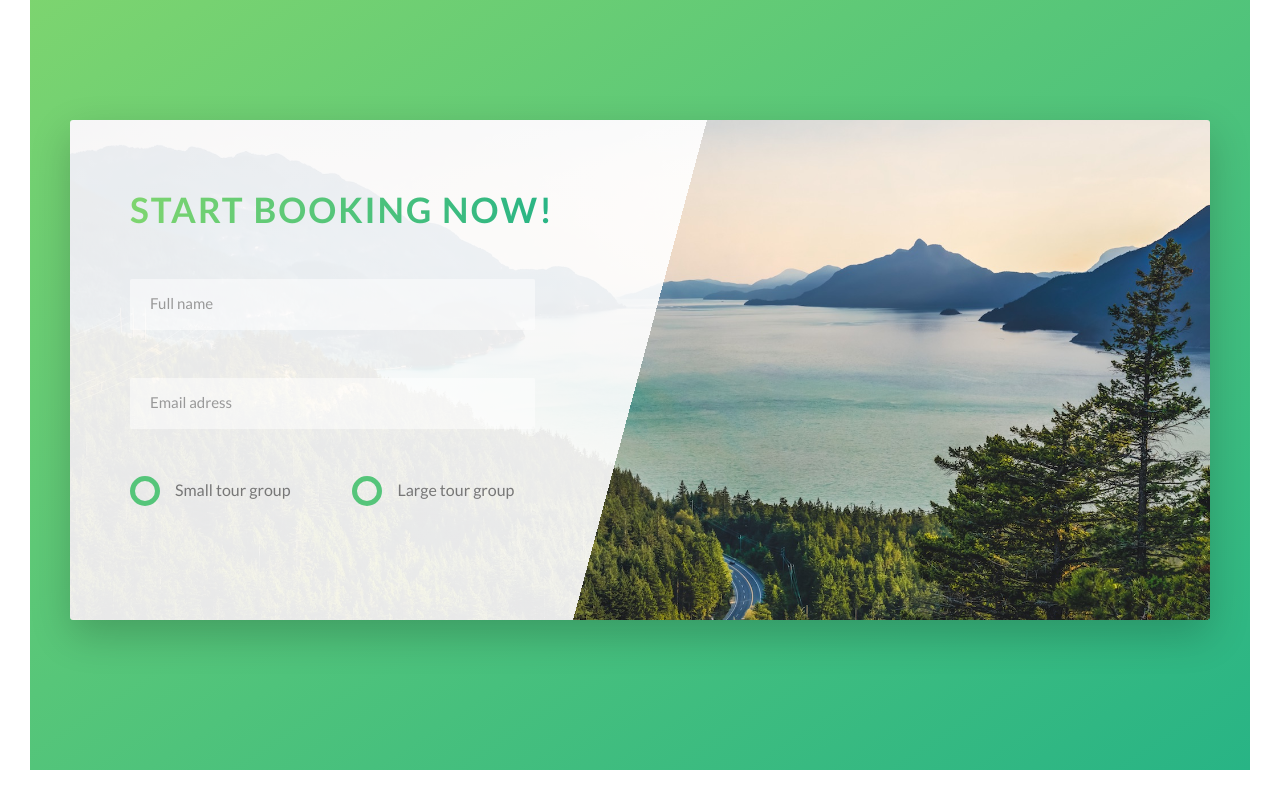
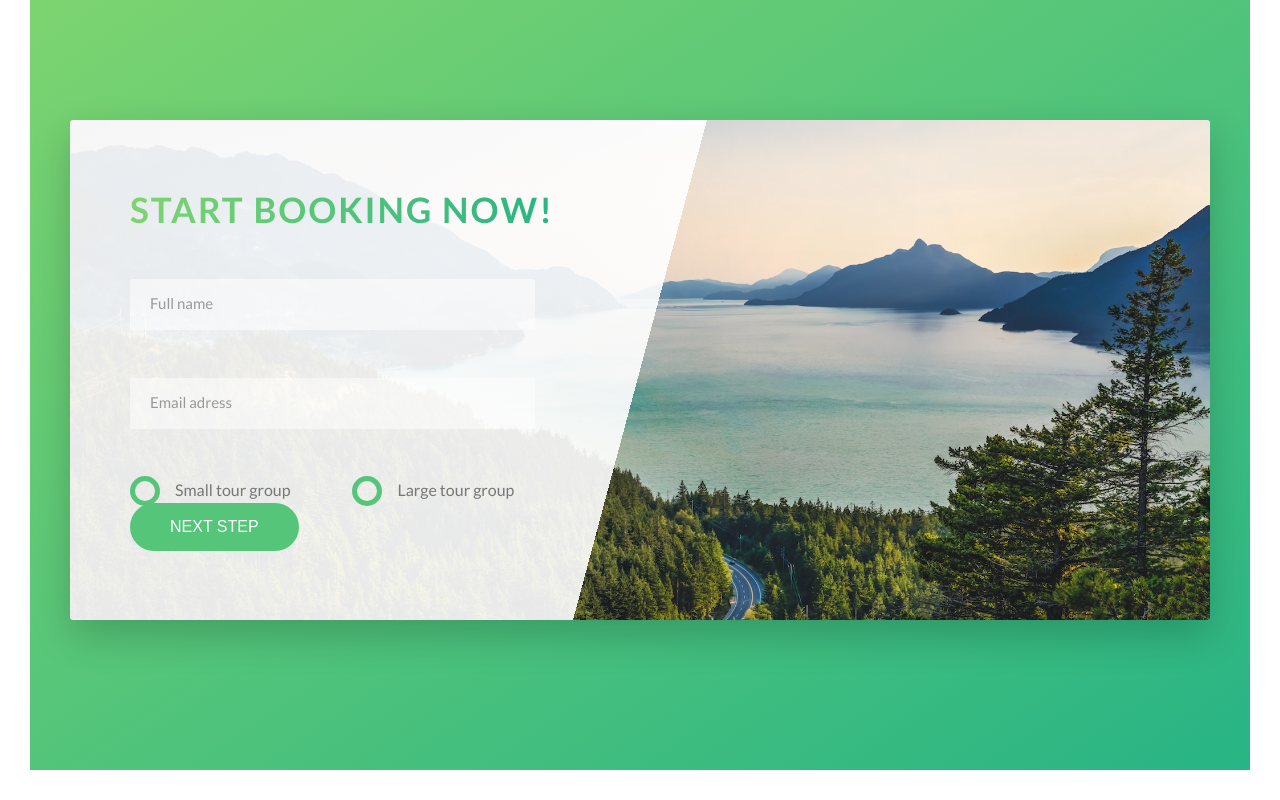
Before and after one commit to MichBrusilo/N2Project, a website: page index.html in a window 1280 px wide. Shown: the part 4726-5526 px from the top of the page. Drawn offline with Linux system fonts and the light colour scheme.

Commit message:
add button to book section

```diff
--- a/index.html
+++ b/index.html
@@ -285,6 +285,9 @@
                                             Large tour group
                                         </label>
                                     </div>
+                                    <div class="form__group">
+                                        <button class="btn btn--green">Next step</button>
+                                    </div>
                                 </div>
                             </form>
                         </div>
```
